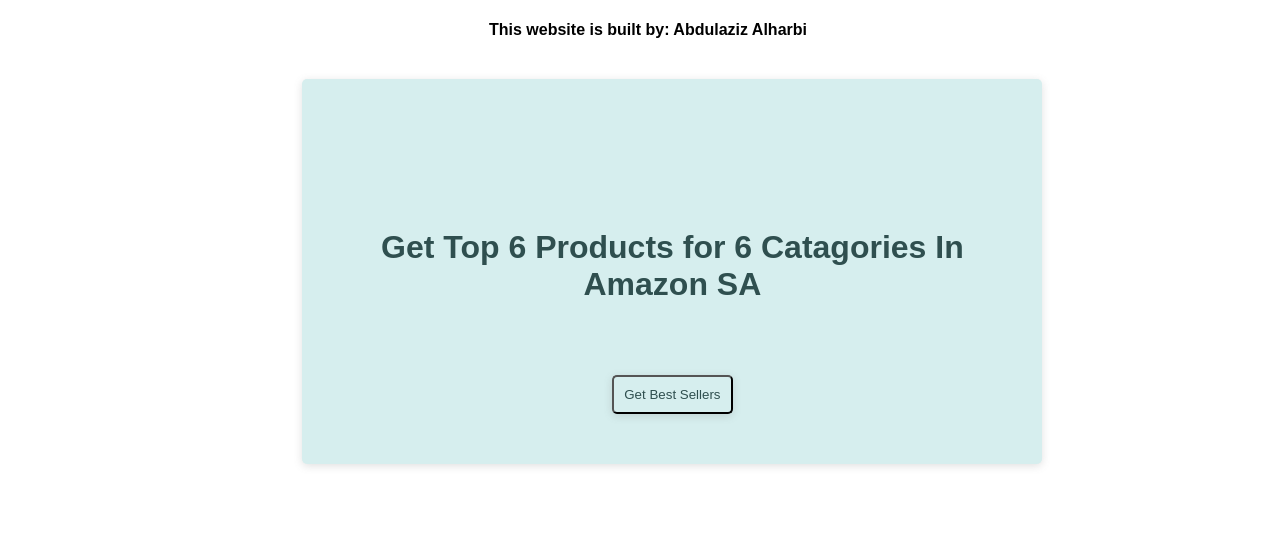
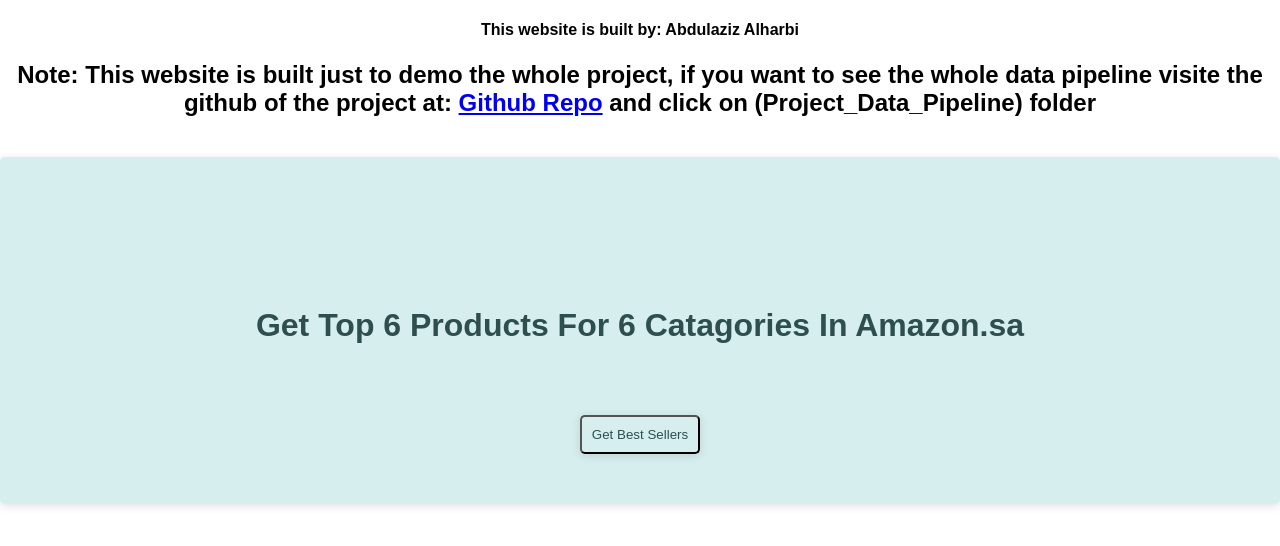
Before and after one commit to 3zHrb/DataEngineering-AmazonSaBestSellers, a Flask app: page / in a window 1280 px wide. Shown: the top 546 px of the page. Run offline with Flask 3, Linux system fonts and the light colour scheme.

Commit message:
website is done, before adding project diagram

```diff
--- a/server.py
+++ /dev/null
@@ -1,25 +0,0 @@
-from flask import Flask, render_template, request, url_for
-from flask_cors import CORS
-import amazon_sa_bestSellers_scrapper
-import pandas as pd
-
-app = Flask(__name__, template_folder="templates", static_folder="statics")
-CORS(app)
-
-
-@app.route("/", methods=["GET"])
-def home():
-    return render_template("home.html")
-
-
-@app.route("/BestSellers", methods=["GET"])
-def getBestSellers():
-    df = pd.DataFrame(amazon_sa_bestSellers_scrapper.amazonScrapper())
-    df["Number_Of_Reviews"] = df["Number_Of_Reviews"].astype("Int64")
-    df_html = df.to_html()
-    return render_template("home.html", df_html=df_html)
-
-
-if __name__ == "__main__":
-    print("Server is running ...")
-    app.run(debug=True)
--- a/amazon_sa_bestSellers_scrapper.py
+++ b/website/amazon_sa_bestSellers_scrapper.py
@@ -9,17 +9,16 @@ headers = {
     "Accept-Language": "en-US, en:q=0.5",
 }
 
-base_url = (
-    "https://www.amazon.sa/-/en/gp/bestsellers/?ref_=nav_em_cs_bestsellers_0_1_1_2"
-)
+base_url = "https://www.amazon.sa/-/en/gp/bestsellers"
 
 
 def amazonScrapper():
 
+    print("2: amazonScrapper is triggered ...")
     response = httpx.get(
-        base_url
+        base_url, headers=headers
     )  # because requests.get() does not get all the html elements such as price, while httpx was able to
-
+    print("2: get request is done ...")
     soup = BeautifulSoup(response.text, "html.parser")
     products_Categories = soup.find_all("h2", attrs={"class": "a-carousel-heading"})
 
--- /dev/null
+++ b/website/server.py
@@ -0,0 +1,66 @@
+from flask import Flask, render_template, request, url_for, jsonify, session
+from flask_cors import CORS
+import amazon_sa_bestSellers_scrapper
+import pandas as pd
+import uuid
+import os
+import boto3
+import secrets
+
+app = Flask(__name__, template_folder="templates", static_folder="statics")
+CORS(app)
+app.secret_key = secrets.token_hex(16)
+
+
+@app.route("/", methods=["GET"])
+def home():
+
+    return render_template("home.html")
+
+
+@app.route("/BestSellers", methods=["GET"])
+def getBestSellers():
+    print("getBestSellers is triggered ...")
+    df = pd.DataFrame(amazon_sa_bestSellers_scrapper.amazonScrapper())
+    print("we got the dataframe ...")
+    df["Number_Of_Reviews"] = df["Number_Of_Reviews"].astype("Int64")
+    currentDirectory = os.getcwd()
+
+    session["user_session_id"] = str(uuid.uuid4())
+    df.to_csv(
+        f'{currentDirectory}/website/csv_Files/{session.get("user_session_id")}.csv'
+    )
+    df_html = df.to_html()
+    print("html table is loaded ...")
+    return render_template("home.html", df_html=df_html)
+
+
+@app.route("/LoadData", methods=["POST"])
+def LoadData():
+    currentDirectory = os.getcwd()
+    df = pd.read_csv(
+        f'{currentDirectory}/website/csv_Files/{session.get("user_session_id")}.csv'
+    )
+
+    s3 = boto3.resource(
+        service_name="s3",
+        region_name="us-west-2",
+        aws_access_key_id=os.environ.get("aws_access_key_id"),
+        aws_secret_access_key=os.environ.get("aws_secret_access_key"),
+    )
+
+    s3.Bucket("amazon-best-sellers-bucket").upload_file(
+        Filename=f'{currentDirectory}/website/csv_Files/{session.get("user_session_id")}.csv',
+        Key=f'uploadedBybutton-{session.get("user_session_id")}.csv',
+    )
+
+    os.remove(
+        f'{currentDirectory}/website/csv_Files/{session.get("user_session_id")}.csv'
+    )
+
+    return render_template("home.html", bucketName="amazon-best-sellers-bucket")
+
+
+if __name__ == "__main__":
+    print("Server is running ...")
+    app.run(debug=True, threaded=True)
--- a/templates/home.html
+++ b/website/templates/home.html
@@ -8,15 +8,28 @@
 
 <body>
     <h4>This website is built by: Abdulaziz Alharbi</h4>
+    <h2>Note: This website is built just to demo the whole project, if you want to see the whole data pipeline visite
+        the github of the project at: <a href="https://github.com/3zHrb/DataEngineering-AmazonSaBestSellers">Github
+            Repo</a> and click on
+        (Project_Data_Pipeline) folder</h2>
     <div class="firstPageDiv">
         <form method=GET action="{{ url_for('getBestSellers') }}">
-            <h1 style="margin-top: 100px;">Get Top 6 Products for 6 Catagories In Amazon SA</h1>
+            <h1 style="margin-top: 100px;">Get Top 6 Products For 6 Catagories In Amazon.sa</h1>
             <input type="submit" style="margin-top: 50px;" value="Get Best Sellers"></input>
         </form>
     </div>
+    <div>
+        {% if bucketName%}
+        <h5 style="margin-top: 15px; margin-bottom: 15px;">File was successfully loaded to s3 bucket: {{bucketName}}
+        </h5>
+        {% endif %}
+    </div>
     {% if df_html %}
     <div class="bestSellersTableDiv">
-        {{ df_html | safe }}
+        <form method="POST" action="{{ url_for('LoadData') }}">
+            <input type="submit" style="margin-top: 20px;" value="Load To S3 Bucket">
+            {{ df_html | safe }}
+        </form>
     </div>
     {% endif %}
 </body>
@@ -26,6 +39,7 @@
 <style>
     body {
         text-align: center;
+        margin: auto;
         padding: 0;
         font-family: Arial, Helvetica, sans-serif;
         width: 100%;
@@ -36,10 +50,10 @@
         background-color: #D6EEEE;
         color: darkslategray;
         padding: 50px;
-        width: 50%;
+        /* width: 50%; */
         margin-top: 40px;
         ;
-        margin-left: 23%;
+        /* margin-left: 22%; */
         border-radius: 5px;
         box-shadow: rgba(99, 99, 99, 0.2) 0px 2px 8px 0px;
     }
```
Also changed, not shown: website/package-lock.json (renamed from package-lock.json), website/package.json (renamed from package.json), website/scrapper.js (renamed from scrapper.js).
